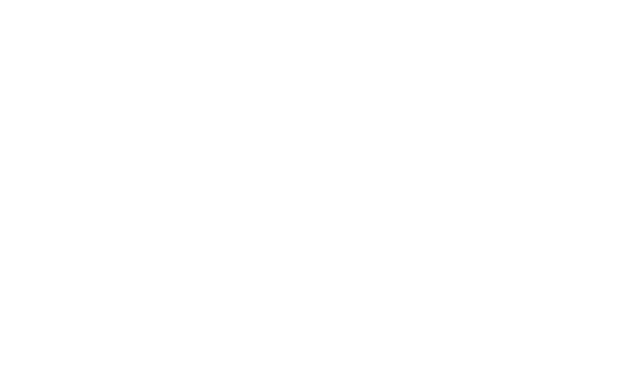
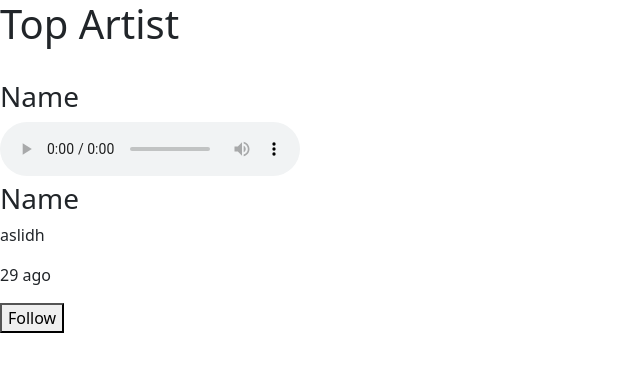
Before and after one commit to Adr1Est/artists-tracker, a React (Vite) app: page / in a window 1280 px wide. Shown: the top 372 px of the page, without its empty margins (0-640 px from the left). Built offline with nearby package versions, Linux system fonts and the light colour scheme.

Commit message:
strategy pattern for cards

```diff
--- a/src/App.jsx
+++ b/src/App.jsx
@@ -1,10 +1,11 @@
 import './App.css'
+import CardList from './Components/CardList'
 
 function App() {
 
   return (
     <>
-
+      <CardList listTitle={"Top Artist"}/>
     </>
   )
 }
--- /dev/null
+++ b/src/Components/Card.jsx
@@ -0,0 +1,11 @@
+import { strategyWithAudio, strategyWithDateAndFollow } from "../strategies";
+
+const Card = ({renderVariable, date, audioSrc, tags}) =>{
+    return(<>
+        <img/>
+        <h3>Name</h3>
+        {renderVariable({ date,tags, audioSrc})}
+    </>)
+}
+
+export default Card;
--- /dev/null
+++ b/src/Components/CardList.jsx
@@ -0,0 +1,12 @@
+import Card from "./Card";
+import { strategyWithAudio, strategyWithDateAndFollow } from "../strategies";
+
+const CardList = ({listTitle}) =>{
+    return(<>
+    <h1>{listTitle}</h1>
+        <Card renderVariable={strategyWithAudio} audioSrc={"https://cdnt-preview.dzcdn.net/api/1/1/c/d/2/0/cd2322270b4d6a7f34448c642123b257.mp3?hdnea=exp=1748642646~acl=/api/1/1/c/d/2/0/cd2322270b4d6a7f34448c642123b257.mp3*~data=user_id=0,application_id=42~hmac=16638fc9371138677683a0e721a8bd23a46934859c532f6f16a878c0214c224b"}/>
+        <Card renderVariable={strategyWithDateAndFollow} date={"29 ago"} tags={"aslidh"}/>
+    </>)
+}
+
+export default CardList;
--- /dev/null
+++ b/src/strategies.jsx
@@ -0,0 +1,13 @@
+export const strategyWithDateAndFollow = ({ date, tags }) => (
+  <>
+    <p>{tags}</p>
+    <p>{date}</p>
+    <button>Follow</button>
+  </>
+);
+
+export const strategyWithAudio = ({ audioSrc }) => (
+  <audio controls>
+    <source src={audioSrc} type="audio/mpeg" />Tu navegador no soporta audio.
+  </audio>
+);
```
